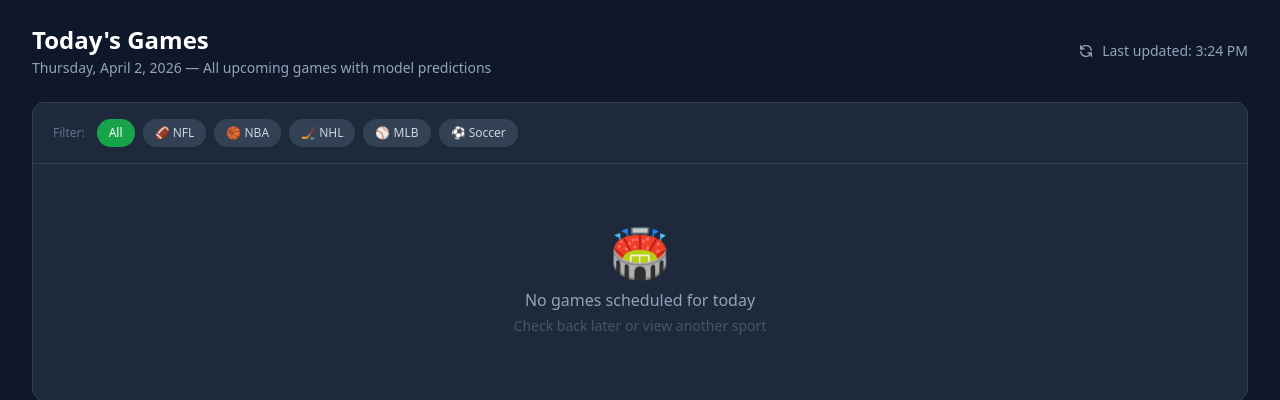
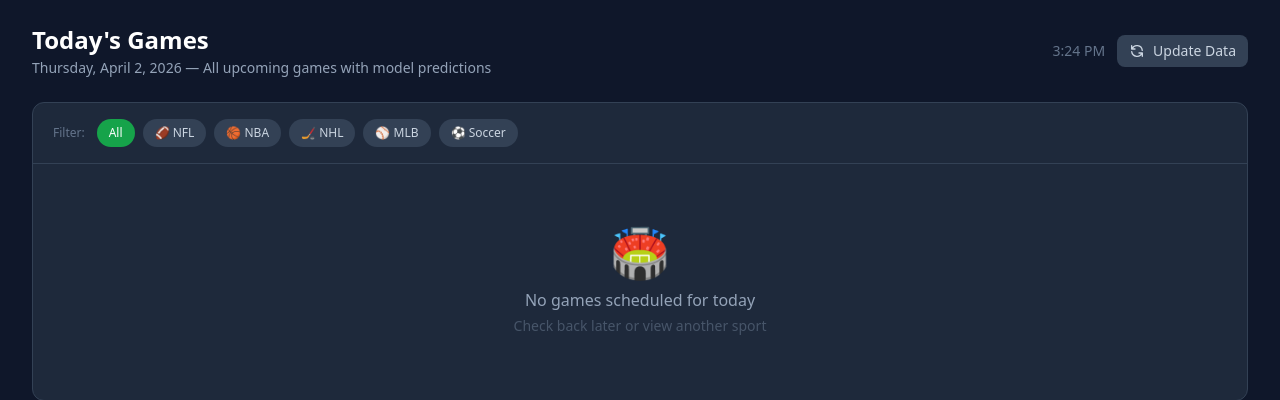
Before and after one commit to cskerritt/sports-edge, a Django app: page /dashboard/today/ in a window 1280 px wide. Shown: the part 65-465 px from the top of the page. Run offline with Django 5.2, Linux system fonts and the light colour scheme; the visitor is signed in with stand-in values (Sample User, id 1); data that the repository does not hold is empty; some libraries are stand-ins or nearby versions.

Commit message:
feat: add Update Data button to dashboard for manual ingestion
Adds a refresh button on the Dashboard and Today's Games pages
that triggers ESPN data ingestion in a background thread.
Shows a spinner while running and auto-reloads after 8 seconds.

Co-Authored-By: Claude Opus 4.6 (1M context) <noreply@anthropic.com>

```diff
--- a/dashboard/urls.py
+++ b/dashboard/urls.py
@@ -11,4 +11,6 @@ urlpatterns = [
     path("backtest/", views.backtest_results, name="backtest"),
     path("sport/<str:sport>/", views.sport_detail, name="sport_detail"),
     path("game/<int:pk>/", views.game_detail, name="game_detail"),
+    path("refresh/", views.refresh_data, name="refresh_data"),
+    path("refresh/status/", views.refresh_status, name="refresh_status"),
 ]
--- a/dashboard/views.py
+++ b/dashboard/views.py
@@ -1,18 +1,21 @@
 import json
+import threading
 from decimal import Decimal
 
+from django.contrib import messages
 from django.contrib.auth.decorators import login_required
-
-from subscriptions.decorators import requires_tier
 from django.db.models import Avg, Count, F, FloatField, Prefetch, Q, Sum
 from django.db.models.functions import Coalesce
-from django.shortcuts import get_object_or_404, render
+from django.http import JsonResponse
+from django.shortcuts import get_object_or_404, redirect, render
 from django.utils import timezone
+from django.views.decorators.http import require_POST
 
 from analytics.models import BacktestResult, EloRating, GamePrediction
 from bankroll.models import BetOutcome, BetRecord
 from markets.models import EdgeAlert, MarketContract
 from sports.models import Game, GameStatus, InjuryReport, Sport
+from subscriptions.decorators import requires_tier
 
 
 # ---------------------------------------------------------------------------
@@ -443,3 +446,65 @@ def game_detail(request, pk):
         "away_props": away_props,
     }
     return render(request, "dashboard/game_detail.html", context)
+
+
+# ---------------------------------------------------------------------------
+# Manual data refresh
+# ---------------------------------------------------------------------------
+
+# Simple lock to prevent concurrent refreshes
+_refresh_lock = threading.Lock()
+_refresh_running = False
+
+
+@login_required
+@require_POST
+def refresh_data(request):
+    """Manually trigger data ingestion from the dashboard."""
+    global _refresh_running
+
+    if _refresh_running:
+        if _is_htmx(request):
+            return JsonResponse({"status": "already_running"})
+        messages.warning(request, "A data refresh is already running. Please wait.")
+        return redirect("dashboard:index")
+
+    sport_filter = request.POST.get("sport", "").upper()
+
+    def _run():
+        global _refresh_running
+        _refresh_running = True
+        try:
+            from sports.ingestion.nba import NBAIngestor
+            from sports.ingestion.nfl import NFLIngestor
+            from sports.ingestion.nhl import NHLIngestor
+            from sports.ingestion.mlb import MLBIngestor
+
+            ingestors = [NBAIngestor, NFLIngestor, NHLIngestor, MLBIngestor]
+
+            for cls in ingestors:
+                if sport_filter and cls.sport != sport_filter:
+                    continue
+                try:
+                    ing = cls()
+                    ing.ingest_teams()
+                    ing.ingest_scores()
+                except Exception:
+                    pass  # logged by ingestor
+        finally:
+            _refresh_running = False
+
+    thread = threading.Thread(target=_run, daemon=True)
+    thread.start()
+
+    if _is_htmx(request):
+        return JsonResponse({"status": "started"})
+
+    messages.success(request, "Data refresh started! Games will appear in a few seconds. Reload the page shortly.")
+    return redirect("dashboard:index")
+
+
+@login_required
+def refresh_status(request):
+    """Check if a refresh is currently running (for HTMX polling)."""
+    return JsonResponse({"running": _refresh_running})
--- a/templates/dashboard/today_games.html
+++ b/templates/dashboard/today_games.html
@@ -11,11 +11,22 @@
       <h1 class="text-2xl font-bold text-white">Today's Games</h1>
       <p class="text-slate-400 text-sm mt-0.5">{% now "l, F j, Y" %} &mdash; All upcoming games with model predictions</p>
     </div>
-    <div class="flex items-center gap-2 text-sm text-slate-400">
-      <svg class="w-4 h-4" fill="none" viewBox="0 0 24 24" stroke="currentColor">
-        <path stroke-linecap="round" stroke-linejoin="round" stroke-width="2" d="M4 4v5h.582m15.356 2A8.001 8.001 0 004.582 9m0 0H9m11 11v-5h-.581m0 0a8.003 8.003 0 01-15.357-2m15.357 2H15" />
-      </svg>
-      <span>Last updated: {% now "g:i A" %}</span>
+    <div class="flex items-center gap-3">
+      <span class="text-sm text-slate-500">{% now "g:i A" %}</span>
+      <div x-data="{ loading: false }">
+        <form method="post" action="{% url 'dashboard:refresh_data' %}"
+              @submit="loading = true; setTimeout(() => { loading = false; location.reload(); }, 8000)">
+          {% csrf_token %}
+          <button type="submit"
+                  :disabled="loading"
+                  class="flex items-center gap-2 px-3 py-1.5 bg-slate-700 hover:bg-slate-600 text-slate-300 text-sm font-medium rounded-lg transition-colors disabled:opacity-50 disabled:cursor-wait">
+            <svg class="w-4 h-4" :class="loading && 'animate-spin'" fill="none" viewBox="0 0 24 24" stroke="currentColor">
+              <path stroke-linecap="round" stroke-linejoin="round" stroke-width="2" d="M4 4v5h.582m15.356 2A8.001 8.001 0 004.582 9m0 0H9m11 11v-5h-.581m0 0a8.003 8.003 0 01-15.357-2m15.357 2H15" />
+            </svg>
+            <span x-text="loading ? 'Updating...' : 'Update Data'"></span>
+          </button>
+        </form>
+      </div>
     </div>
   </div>
 
```
Also changed, not shown: templates/dashboard/index.html (+18 -0 lines).
